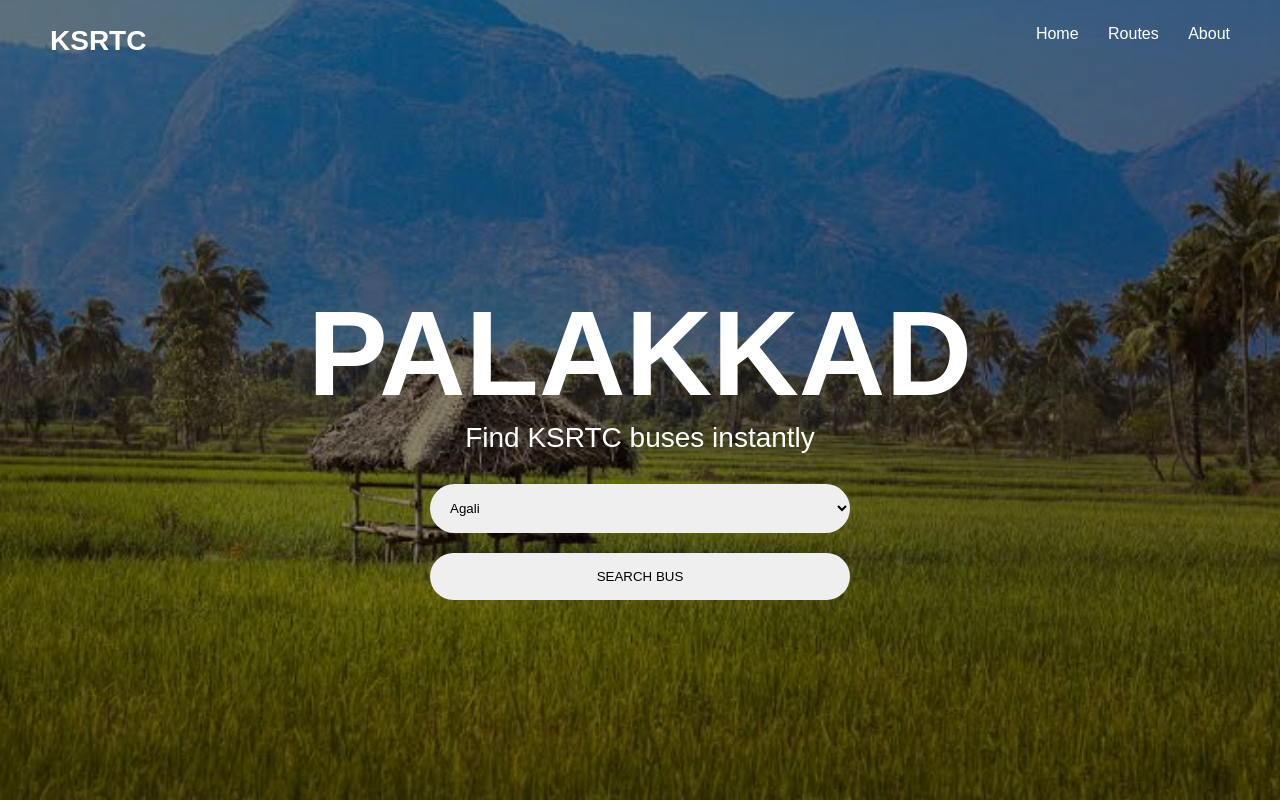
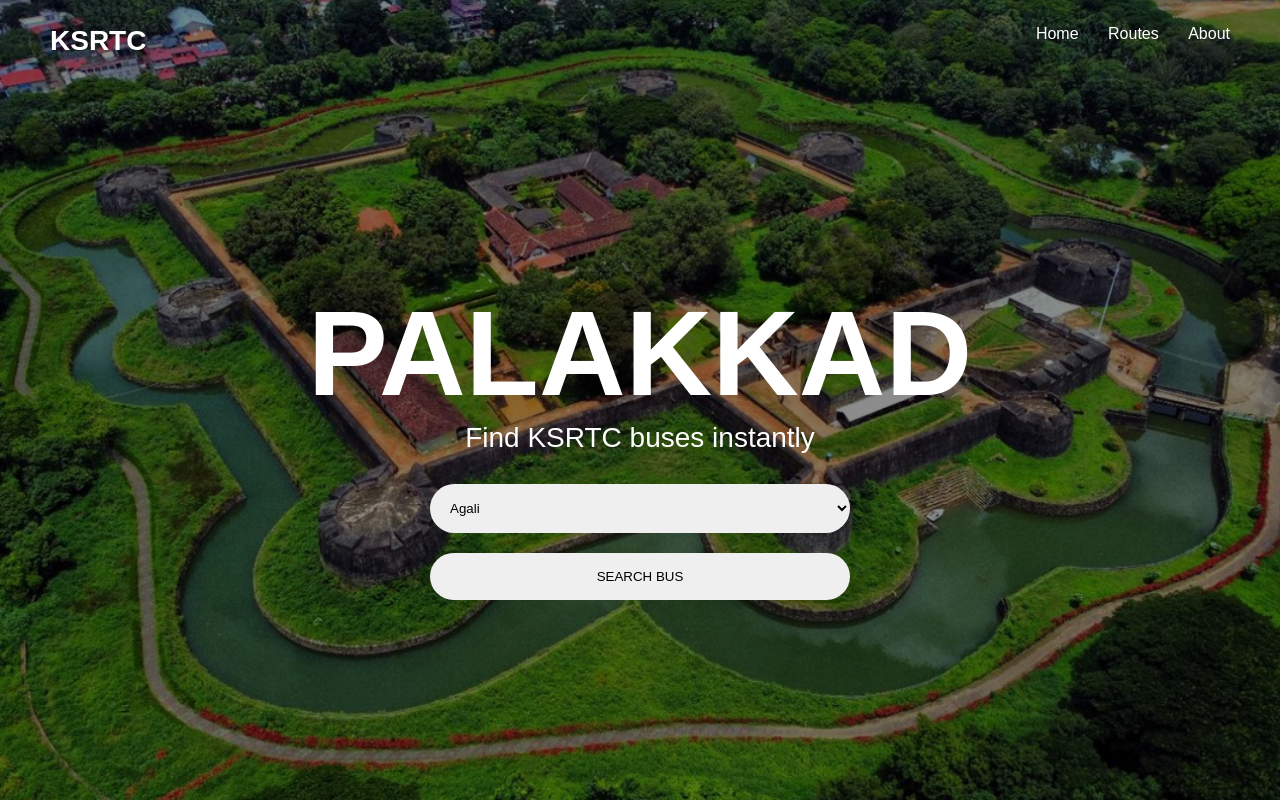
Before and after one commit to asnaabbas63-del/myproject, a Flask app: page / in a window 1280 px wide. Run offline with Flask 3, Linux system fonts and the light colour scheme.

Commit message:
Updated homepage

```diff
--- a/KSRTC_Priyadarshini_Finder/static/style.css
+++ b/KSRTC_Priyadarshini_Finder/static/style.css
@@ -11,7 +11,7 @@ body {
 .hero {
     position: relative;
     height: 100vh;
-    background-image: url("/static/palakkad.jpg");
+    background-image: url("/static/Palakkad_Tipu_Fort.jpg");
     background-size: cover;
     background-position: center;
     background-repeat: no-repeat;
```
Also changed, not shown: KSRTC_Priyadarshini_Finder/buses.db, KSRTC_Priyadarshini_Finder/static/Palakkad_Tipu_Fort.jpg (added), KSRTC_Priyadarshini_Finder/static/palakkad.jpg (deleted).
